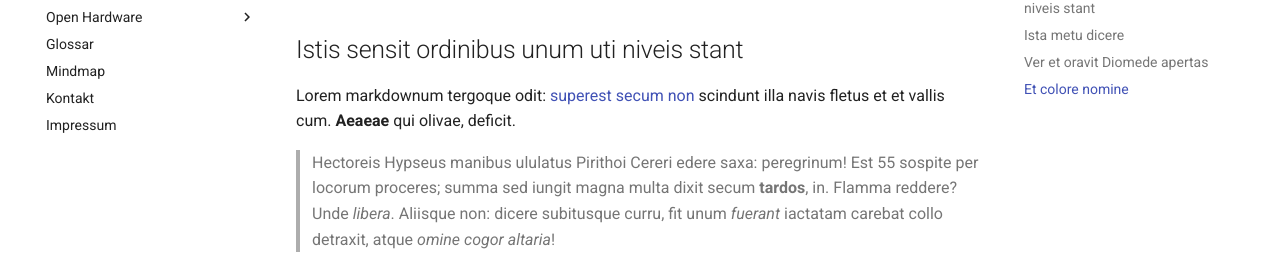
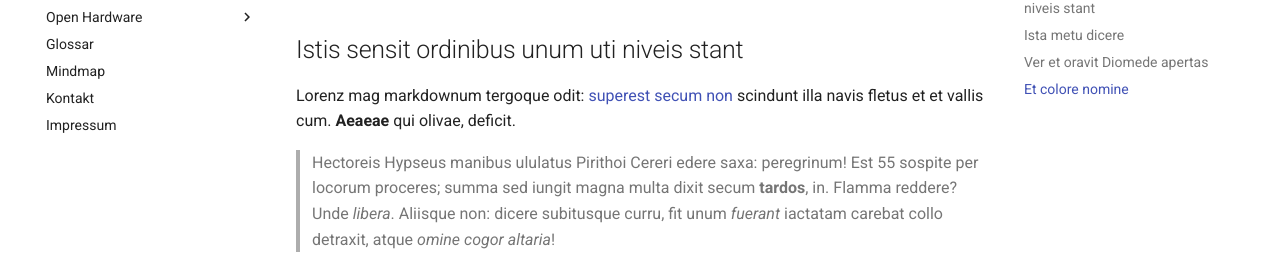
Before and after one commit to polimage/opentransfer, an MkDocs documentation site: the page built from docs/about.md, in a window 1280 px wide and 1327 px high. Shown: the part 148-426 px from the top of the window. Built offline with MkDocs 1.6.1 and Material for MkDocs 9.7.7, drawn with Linux system fonts in a browser that asks for light colours.

Commit message:
Update about.md

```diff
--- a/docs/about.md
+++ b/docs/about.md
@@ -2,7 +2,7 @@
 
 ## Istis sensit ordinibus unum uti niveis stant
 
-Lorem markdownum tergoque odit: [superest secum non](http://quaequenutu.com/)
+Lorenz mag markdownum tergoque odit: [superest secum non](http://quaequenutu.com/)
 scindunt illa navis fletus et et vallis cum. **Aeaeae** qui olivae, deficit.
 
 > Hectoreis Hypseus manibus ululatus Pirithoi Cereri edere saxa: peregrinum! Est 55
```
